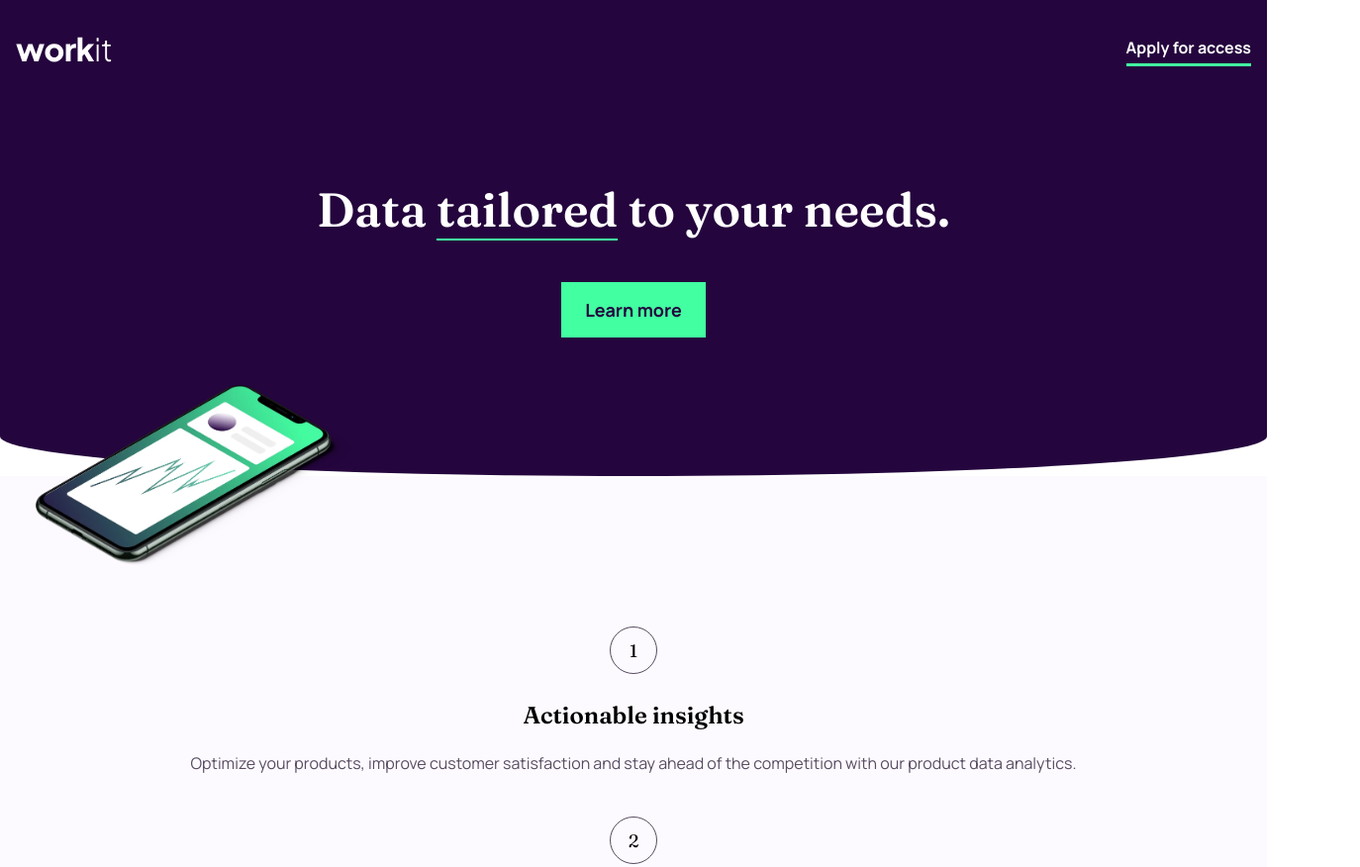
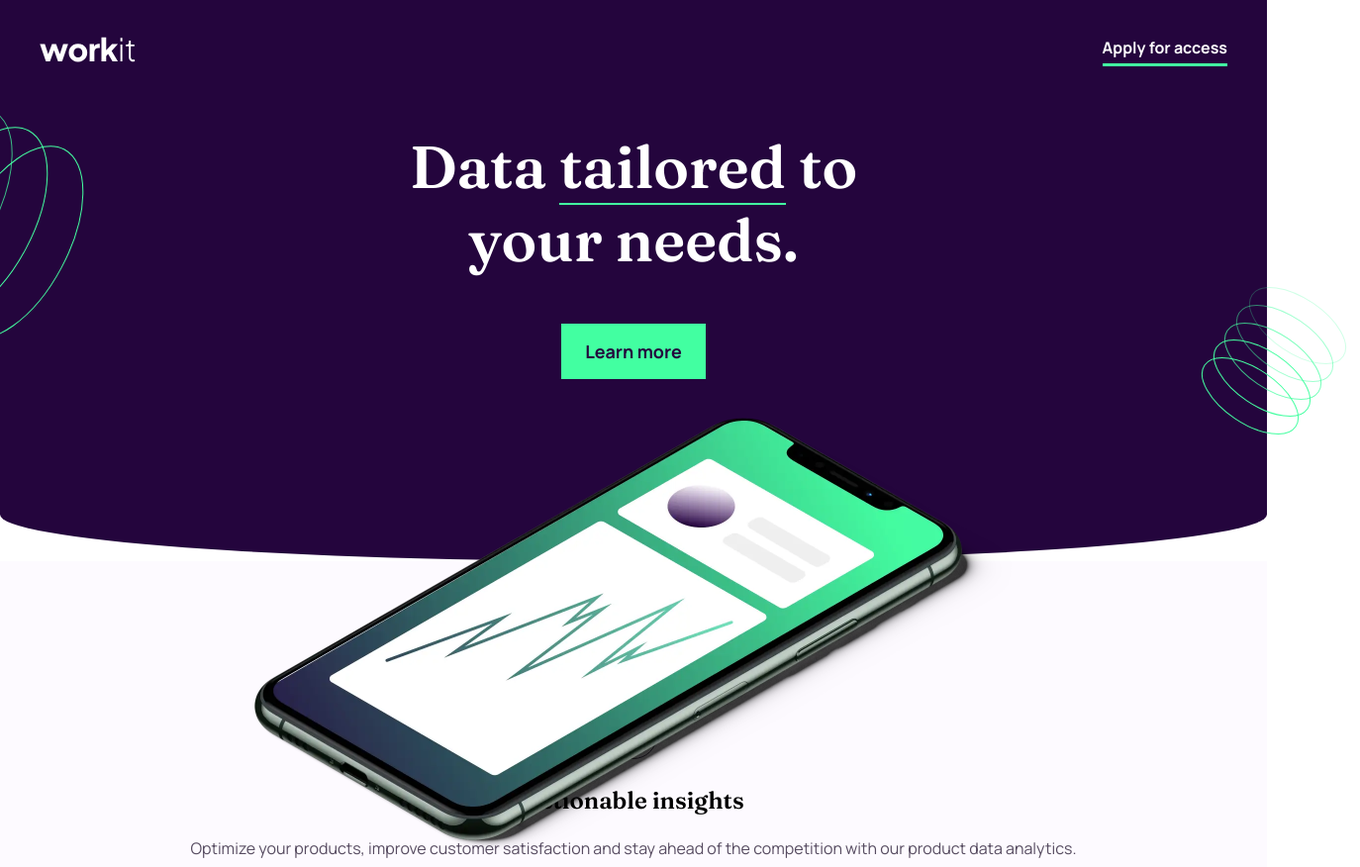
Before and after one commit to ProfessorDy/workit-landing-page, a plain HTML site: page index.html in a window 1280 px wide. Shown: the top 876 px of the page at 99% size, 1374 px wide, since content can reach past the window. Drawn offline with Linux system fonts and the light colour scheme.

Commit message:
Adjust hero and header for tablet

```diff
--- a/assets/css/styles.css
+++ b/assets/css/styles.css
@@ -61,6 +61,7 @@ body{
 
 /* HEADER && HERO */
 .header{
+    position: relative;
     background-color: var(--dark-purple);
     color: var(--white);
     border-bottom-left-radius: 60% 10%;
@@ -78,26 +79,67 @@ body{
     text-align: center;
 }
 .hero .heading{
-    font-size: 3rem;
-    line-height: 50px ;
-    letter-spacing: 0px;
+    width: fit-content;
+    font-size: 2.75rem;
     text-align: center;
-    margin-bottom: 2.5rem;
+    margin: 0 auto 2.5rem;
 }
 .hero .heading span{
-    border-bottom: 2px solid var(--eucaplyptus);
+    border-bottom: 2.5px solid var(--eucaplyptus);
 }
+.hero-img{
+    position: absolute;
+    width: 320px;
+    top: 0;
+    bottom: 0;
+    left: 0;
+    right: 0;
+    margin: auto auto -6rem;
+}
+.bg-pattern-1{
+    display: none;
+}
+.bg-pattern-2{
+    display: none;
+}
+
 /* HEADER && HERO Tablet */
 @media only screen and (min-width: 40.063em) {
-    .header div{
-        padding: 2rem 2.5rem 0;
+    .header{
+        padding: 2rem 2.5rem 12.5rem;
     }
+    .hero{
+        padding: 0 5.125rem;
+    }
+    .hero .heading{
+        font-size: 3.75rem;
+    }
+    .hero-img{
+        width: 514px;
+        margin: auto auto -9.75rem;
+    }
+    .bg-pattern-1{
+        position: absolute;
+        display: block;
+        top: 3rem;
+        left: -14.187rem;
+
+    }
+    .bg-pattern-2{
+        position: absolute;
+        display: block;
+        bottom: 7rem;
+        right: -5.855rem;
+    }
+
 }
 /* HEADER && HERO Desktop */
 @media only screen and (min-width: 64.063em) {
-    .header div{
-        padding: 3.5rem 10rem 0;
+    .hero-img{
+        width: 767px;
+        margin: auto auto -18.5rem;
     }
+
  }
 
 
@@ -138,12 +180,7 @@ body{
     padding: 9.5rem 1rem 0;
 }
 
-.hero-img-container{
-    position: absolute;
-    width: 320px;
-    left: 36px;
-    top: 389px;
-}
+
 /* SERVICES */
 
 .services .service{
@@ -173,18 +210,17 @@ body{
     text-align: center;
     color: var(--davys-gray);
 }
-.about{
-    padding: 4rem 1rem;
+
+.footer{
+    padding: 6.25rem 1rem 4rem;
 }
-.founder{
-    padding: 0 2rem;
-}
+
+
 .founder img{
     width: 100%
 }
 .about-text{
     background-color: var(--dark-purple);
-    padding: 2rem 1rem;
     text-align: center;
     color: var(--white);
 }
@@ -202,14 +238,11 @@ body{
     margin: 0 auto;
 }
 
-.footer{
-    padding: 4rem 8rem;
-}
 .footer img{
     margin: 0 auto 3.5rem;
 }
 .socials{
     list-style: none;
-    justify-content: space-between;
+    gap: 1.5rem;
     display: flex;
 }
--- a/index.html
+++ b/index.html
@@ -11,6 +11,7 @@
 <body>
   <!-- Header Section Start-->
   <header class="header">
+
     <nav>
       <img src="./assets/images/logo-light.svg" alt="logo" class="logo">
     <a href="#about" class="secondary-btn">Apply for access</a>
@@ -18,21 +19,24 @@
     <!-- Hero Start -->
     <section class="hero">
       <div class="hero-text">
-        <h1 class="heading"> Data <span>tailored</span> to your needs.</h1>
+        <h1 class="heading"> Data <span>tailored</span> to
+          <br>your needs.</h1>
         <br>
         <a href="#" class="primary-btn">Learn more</a>
       </div>
     </section>
+  <img src="./assets/images/image-hero.webp" alt="Mobile Phone illustration" class="hero-img">
     <!-- Hero End -->
 
+    <!-- Background Patterns -->
+    <img src="./assets/images/bg-pattern-1.svg" alt="" class="bg-pattern-1">
+    <img src="./assets/images/bg-pattern-2.svg" alt="" class="bg-pattern-2">
   </header>
   <!-- Header Section End -->
 
   <!-- Main Section Start-->
   <main class="main">
-    <div class="hero-img-container">
-      <img src="./assets/images/image-hero.webp" alt="A Smartphone" width="320" class="hero-img">
-    </div>
+
 
 
     <!-- Services Start -->
@@ -68,6 +72,13 @@
     </section>
     <!-- Services End -->
 
+
+  </main>
+  <!-- Main Section End -->
+
+  <!-- Footer Section -->
+
+  <footer class="footer">
     <!-- About Section -->
     <section id="about" class="about">
       <div class="founder">
@@ -84,11 +95,6 @@
       </div>
     </section>
     <!-- About Section -->
-  </main>
-  <!-- Main Section End -->
-
-  <!-- Footer Section -->
-  <footer class="footer">
     <img src="./assets/images/logo-dark.svg" alt="Logo">
     <ul class="socials">
       <li><a href="#"><img src="./assets/images/icon-facebook.svg" alt="Facebook"></a></li>
```
